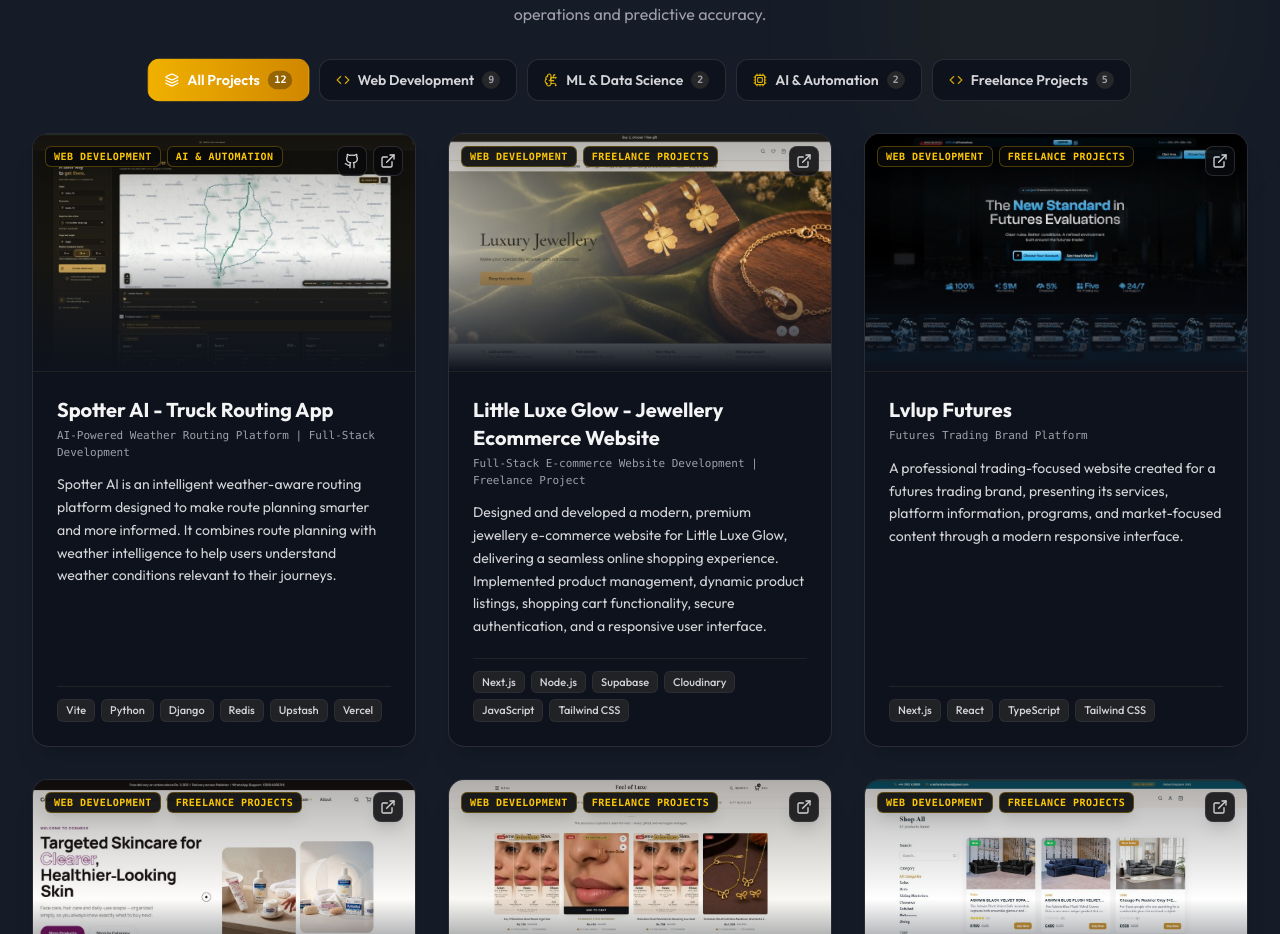
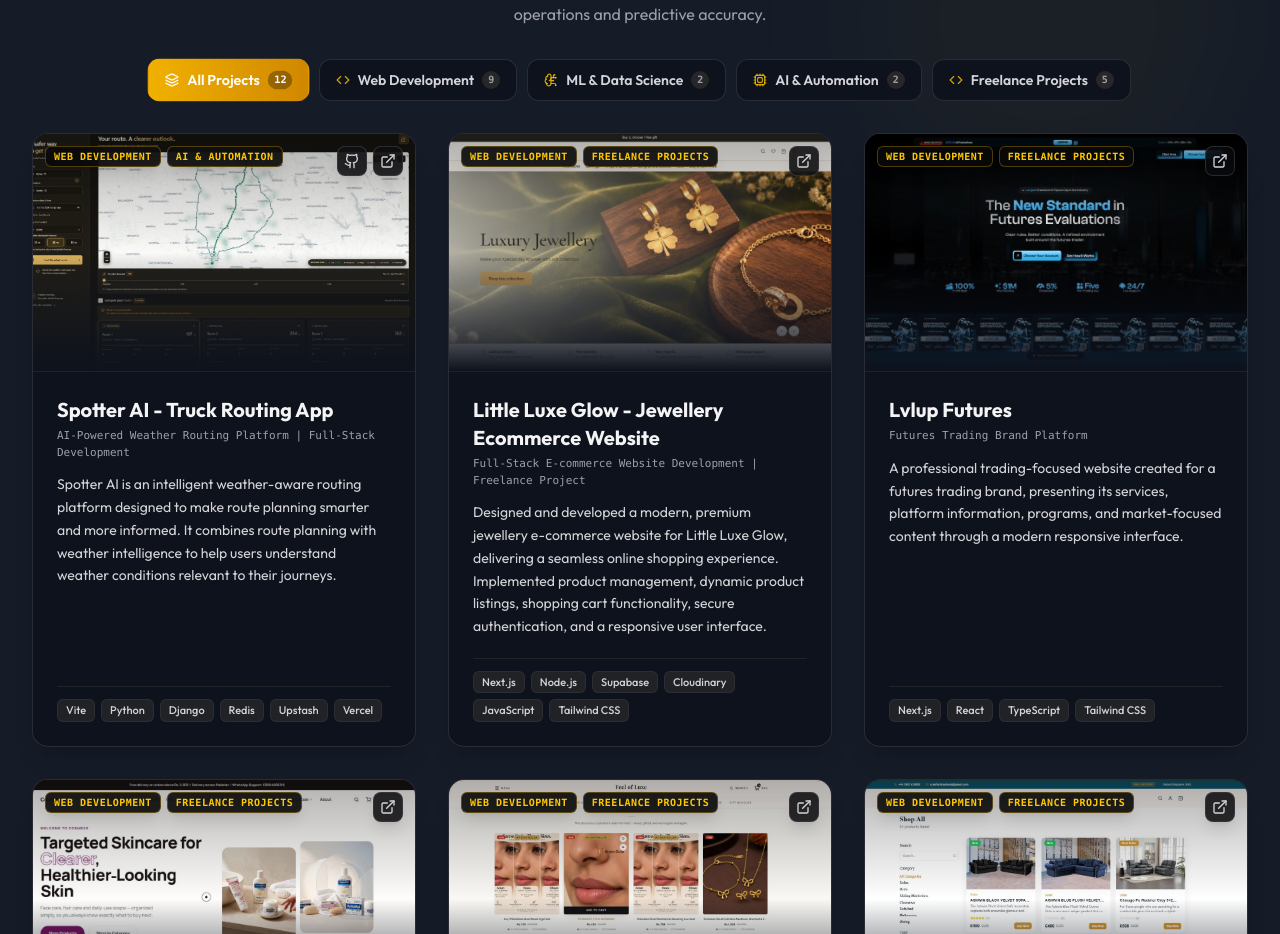
Before and after one commit to NumanAsghar901/Portfolio, a React (Vite) app: page / in a window 1280 px wide. Shown: the part 2544-3478 px from the top of the page. Built offline with nearby package versions, Linux system fonts and the light colour scheme; no server answers.

Commit message:
Update src/data.ts via Admin Panel [auto-deploy]

```diff
--- a/src/data.ts
+++ b/src/data.ts
@@ -8,7 +8,7 @@ import invoiceGenImg from './assets/images/na-invoice-generator.png';
 import memoryGameImg from './assets/images/memory-matching-game.png';
 import industrialWebImg from './assets/images/industrial-website.png';
 
-export const CODEBASE_DATA_VERSION = '1794563545509';
+export const CODEBASE_DATA_VERSION = '1794563688694';
 
 export const personalInfo = {
   "name": "Muhammad Numan Asghar",
@@ -192,7 +192,7 @@ export const projectsData: Project[] = [
       "Upstash",
       "Vercel"
     ],
-    "imageUrl": "/uploads/project-proj-1794563289383-1794563543390.jpg",
+    "imageUrl": "/uploads/project-proj-1794563289383-1794563686724.jpg",
     "liveUrl": "https://spotter-ai-weather-routing-app.vercel.app/",
     "githubUrl": "https://github.com/NumanAsghar901/Spotter-AI-Weather-Routing-App"
   },
```
